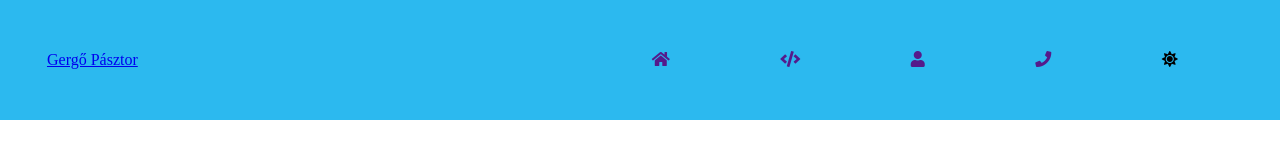
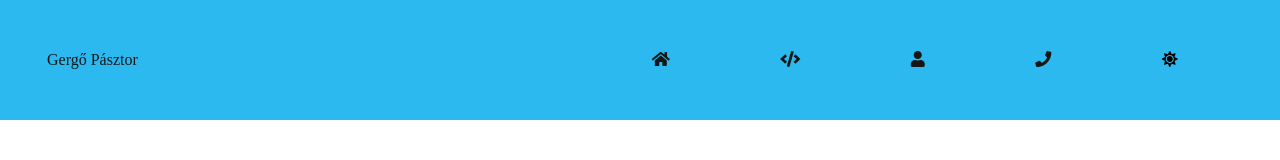
Before and after one commit to PasztorGergo/Portfolio, a plain HTML site: page index.html in a window 1280 px wide. Drawn offline with Linux system fonts and the light colour scheme.

Commit message:
nav styling

```diff
--- a/src/style.scss
+++ b/src/style.scss
@@ -26,6 +26,7 @@ body{
         background-color: $primary;
         a{
             flex-grow: 0.33;
+            background-color: transparent;
         }
         ul{
             flex-grow: 0.5;
@@ -36,3 +37,8 @@ body{
         }
     }
 }
+a{
+    text-decoration: none;
+    color: #161616;
+    background-color: rgba($secondary, $alpha: 0.5);
+}
```
Also changed, not shown: src/style.css, 1 other file.
